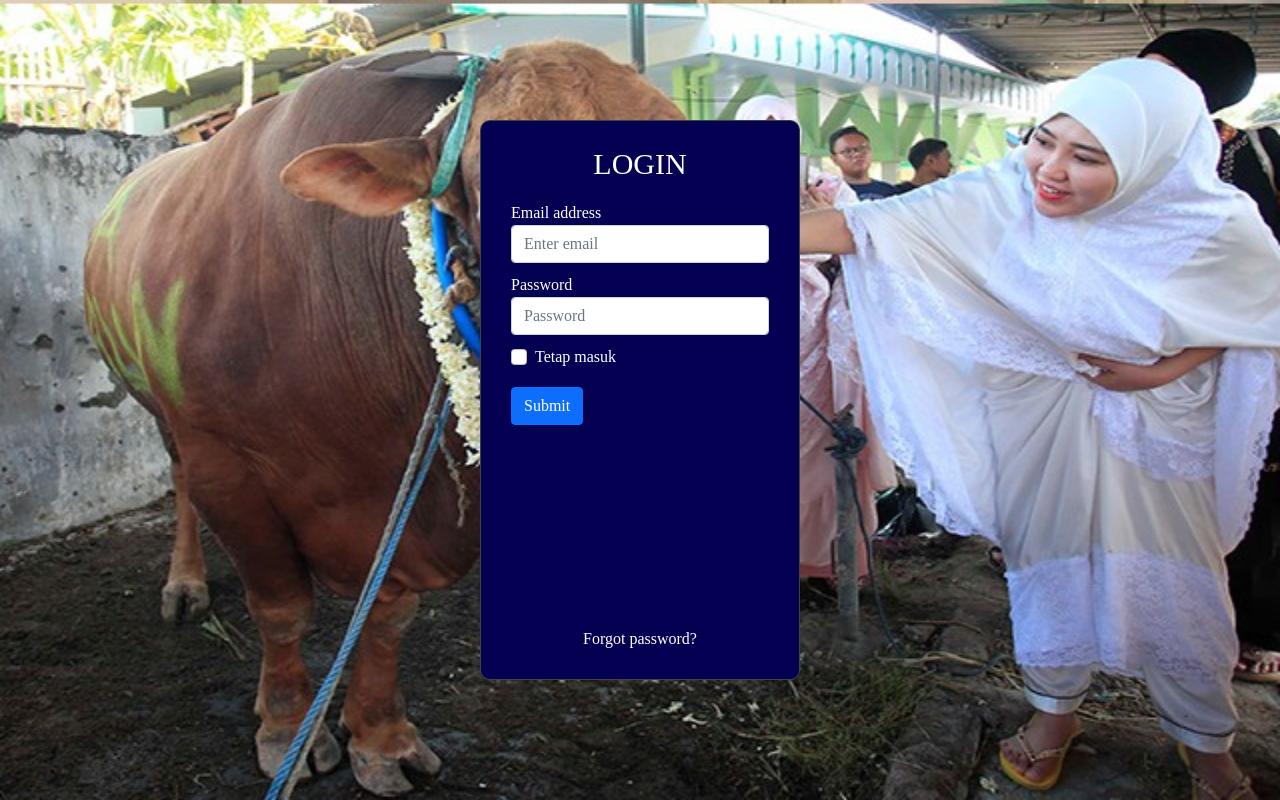
After one commit to rafelsiregar/KKN-Sayang-Temayang, a PHP site: page /login.html in a window 1280 px wide. The commit adds this page. Run offline with PHP 8.4, Linux system fonts and the light colour scheme; some libraries are stand-ins or nearby versions; some web fonts are replaced.

Commit message:
Menambahkan halaman login

```diff
--- a/index.html
+++ b/index.html
@@ -45,6 +45,11 @@
               <li class="nav-item">
                 <a class="nav-link" id="project_nav" href="#project"><b>Technopark</b></a>
               </li>
+              <li class="nav-item">
+                    <button class="btn btn-custom-login" id="login">Login</button>
+                </form>
+              </li>
+
             </ul>
           </div>
         </div>
@@ -271,5 +276,6 @@
       </div>
     </footer>
     <!--End Footer-->
+    <script src="index.js"></script>
 
     </body>
--- /dev/null
+++ b/index.js
@@ -0,0 +1,5 @@
+$(document).ready(function(){
+    $('#login').click(function(){
+        window.location.href = '/login.html';
+    })
+})
--- /dev/null
+++ b/login.html
@@ -0,0 +1,50 @@
+<!doctype html>
+<html lang="en">
+  <head>
+    <!-- Required meta tags -->
+    <meta charset="utf-8">
+    <meta name="viewport" content="width=device-width, initial-scale=1">
+
+    <!-- Bootstrap CSS -->
+    <link href="https://cdn.jsdelivr.net/npm/bootstrap@5.0.0-beta2/dist/css/bootstrap.min.css" rel="stylesheet" integrity="sha384-BmbxuPwQa2lc/FVzBcNJ7UAyJxM6wuqIj61tLrc4wSX0szH/Ev+nYRRuWlolflfl" crossorigin="anonymous">
+    <!--Icon Bootstrap-->
+    <link rel="stylesheet" href="https://cdn.jsdelivr.net/npm/bootstrap-icons@1.4.0/font/bootstrap-icons.css">
+    <!--My Own CSS-->
+    <link rel="stylesheet" href="../style/style.css">
+    <!--JQuery-->
+    <script src="https://ajax.googleapis.com/ajax/libs/jquery/3.5.1/jquery.min.js"></script>
+    <!--Bootstrap Javascritpt-->
+    <script src="https://cdn.jsdelivr.net/npm/bootstrap@5.0.0-beta3/dist/js/bootstrap.bundle.min.js" integrity="sha384-JEW9xMcG8R+pH31jmWH6WWP0WintQrMb4s7ZOdauHnUtxwoG2vI5DkLtS3qm9Ekf" crossorigin="anonymous"></script>
+    <script src="https://code.iconify.design/1/1.0.7/iconify.min.js"></script>
+    <title>KKN Sayang Temayang - Membangun Agrowisata Berbasis Sapi Potong</title>
+  </head>
+  <body>
+<div id="login-page">
+    <!--Login Pop Up-->
+    <div class="pop-up-login">
+        <form class="form-login">
+            <p class="title">LOGIN</p>
+            <div class="form-group">
+              <label for="exampleInputEmail1">Email address</label>
+              <input type="email" class="form-control" id="exampleInputEmail1" aria-describedby="emailHelp" placeholder="Enter email">
+            </div>
+            <div class="form-group">
+              <label for="exampleInputPassword1">Password</label>
+              <input type="password" class="form-control" id="exampleInputPassword1" placeholder="Password">
+            </div>
+            <div class="form-check">
+              <input type="checkbox" class="form-check-input" id="exampleCheck1">
+              <label class="form-check-label" for="exampleCheck1">Tetap masuk</label>
+            </div>
+            <button type="submit" class="btn btn-primary mt-3">Submit</button>
+          </form>
+          <div class="footer-2 d-flex justify-content-center">
+              <a href="http://www.ugm.ac.id">Forgot password?</a>
+        </div>
+    </div>
+    <!--End Login Pop Up-->
+
+
+</div>
+
+</body>
--- a/style/style.css
+++ b/style/style.css
@@ -13,6 +13,13 @@
   src: url("../font/Montserrat-Regular.ttf") format("truetype");
 }
 
+.btn-custom-login {
+  background-color: #ffffff;
+  color : rgb(0, 22, 112);
+  margin-left: 10px;
+  font-family: 'Montserrat', sans-serif;
+}
+
 
 
 #about, #contact {
@@ -22,7 +29,7 @@
 
 .potensi-desa {
   text-align: center !important;
-  margin-bottom: 10px;
+
 }
 
 .carousel-item h5, h1, h2 {
@@ -223,4 +230,58 @@ a {
           padding-left: 0; }
     .footer-32892 .site-logo {
       color: #fff;
-      font-size: 20px; }
+      font-size: 20px;
+    }
+
+    .pop-up-login {
+      font-family: 'Montserrat';
+      height: 70%;
+      width: 25%;
+      padding: 10px 30px;
+      left : 25%;
+      right: 25%;
+      top : 50%;
+      bottom: 50%;
+      position: absolute;
+      background: #050152;
+      border: 1px solid #424242;
+      box-sizing: border-box;
+      border-radius: 10px;
+      margin: auto;
+      color : white;
+    }
+
+    .footer-2 {
+      bottom: 5%;
+      left: 25%;
+      right: 25%;
+      position: absolute;
+    }
+
+  .footer-2 a {
+    font-family: 'Montserrat';
+    color: white !important;
+  }
+
+  .footer-2 a:active {
+    color : rgb(4, 74, 204) !important;
+  }
+
+    .form-login, .form-group, .form-check {
+      margin-top: 10px;
+    }
+
+    body {
+      background-image: url('../img/Contoh 1.jpg') !important;
+      background-repeat: no-repeat;
+      background-position: left top;
+      background-size: 100% 100%;
+      height: 100vh;
+    }
+
+    .title {
+      text-align: center;
+      font-family: 'Poppins';
+      font-size: 30px;
+      margin-bottom: 15px;
+    }
```
Also changed, not shown: 1 other file.
